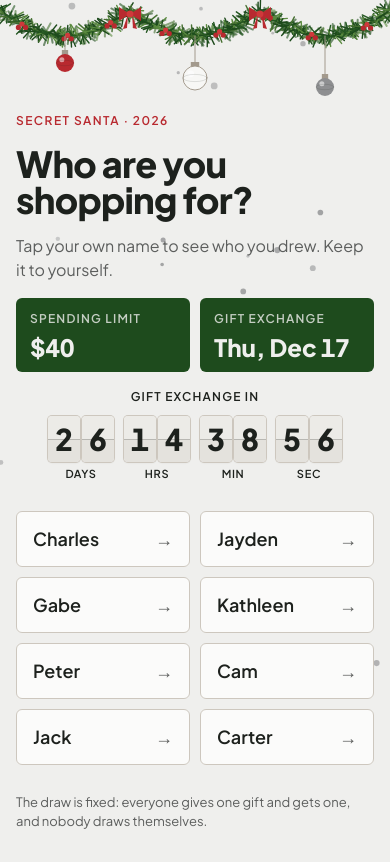
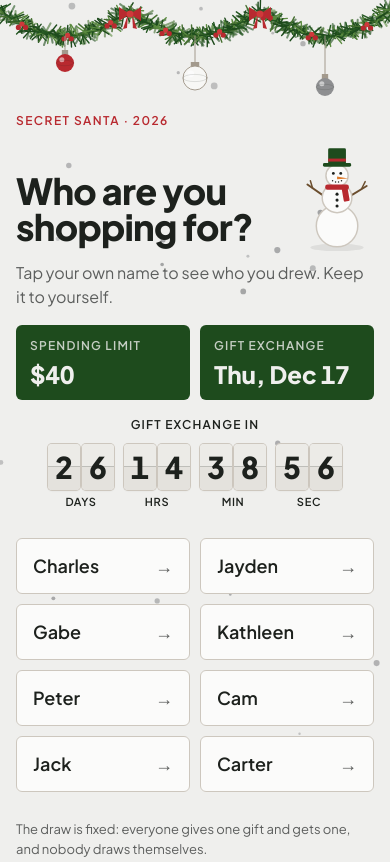
Before and after one commit to mengchar/secret-santa, a plain HTML site: page index.html in a window 390 px wide. Shown: the top 862 px of the page. Drawn offline with Linux system fonts and the light colour scheme.

Commit message:
Add decorations, snowman, flap countdown and mobile fixes
Co-Authored-By: Claude Opus 5.5 <noreply@anthropic.com>

```diff
--- a/index.html
+++ b/index.html
@@ -149,7 +149,12 @@ footer { font-size: 13px; color: var(--muted); }
 
 /* page decorations: drawn on canvases, never block clicks */
 .decor { position: absolute; left: 0; width: 100%; pointer-events: none; display: block; }
-#garland { top: 0; height: 100px; z-index: 2; }
+#garland { top: 0; height: 100px; z-index: 0; }
+.modal h2 { text-transform: none; }
+.title-row { display: flex; align-items: flex-end; justify-content: space-between; gap: 12px; }
+.title-row h1 { min-width: 0; }
+.snowman { flex: none; width: clamp(64px, 19vw, 100px); height: auto; margin-bottom: -6px; }
+.modal .row .btn { flex: 1 1 auto; }
 #trees { bottom: 0; height: 140px; z-index: 0; }
 #snow { position: fixed; inset: 0; width: 100%; height: 100%; z-index: 0; pointer-events: none; }
 .name, .panel, .list-card { position: relative; }
@@ -165,7 +170,32 @@ h1 .sparkle { color: var(--berry); }
 <main>
   <header>
     <span class="eyebrow">Secret Santa · 2026</span>
-    <h1>Who are you shopping for?</h1>
+    <div class="title-row">
+      <h1>Who are you shopping for?</h1>
+      <svg class="snowman" viewBox="0 -12 100 142" aria-hidden="true" focusable="false">
+        <ellipse cx="50" cy="125" rx="36" ry="5" fill="rgba(29,33,29,.08)"/>
+        <line x1="33" y1="56" x2="10" y2="40" stroke="#6b4e2e" stroke-width="2.6" stroke-linecap="round"/>
+        <line x1="17" y1="45" x2="14" y2="35" stroke="#6b4e2e" stroke-width="2" stroke-linecap="round"/>
+        <line x1="67" y1="56" x2="90" y2="42" stroke="#6b4e2e" stroke-width="2.6" stroke-linecap="round"/>
+        <line x1="83" y1="46" x2="88" y2="36" stroke="#6b4e2e" stroke-width="2" stroke-linecap="round"/>
+        <circle cx="50" cy="96" r="28" fill="#fbfbfa" stroke="#cdc7be" stroke-width="2"/>
+        <circle cx="50" cy="58" r="20" fill="#fbfbfa" stroke="#cdc7be" stroke-width="2"/>
+        <circle cx="50" cy="28" r="15" fill="#fbfbfa" stroke="#cdc7be" stroke-width="2"/>
+        <rect x="31" y="11" width="38" height="5" rx="2" fill="#1e4b1d"/>
+        <rect x="38" y="-9" width="24" height="21" rx="2" fill="#1e4b1d"/>
+        <rect x="38" y="5" width="24" height="4" fill="#b8292f"/>
+        <circle cx="45" cy="25" r="1.9" fill="#1d211d"/>
+        <circle cx="55" cy="25" r="1.9" fill="#1d211d"/>
+        <polygon points="50,29 65,32 50,33" fill="#e07b2a"/>
+        <circle cx="44" cy="35" r="1" fill="#1d211d"/><circle cx="48" cy="36.6" r="1" fill="#1d211d"/>
+        <circle cx="52" cy="36.6" r="1" fill="#1d211d"/><circle cx="56" cy="35" r="1" fill="#1d211d"/>
+        <rect x="34" y="40" width="32" height="7" rx="3" fill="#b8292f"/>
+        <rect x="56" y="44" width="8" height="19" rx="2" fill="#b8292f" transform="rotate(-10 60 44)"/>
+        <circle cx="50" cy="53" r="2.1" fill="#1d211d"/>
+        <circle cx="50" cy="61" r="2.1" fill="#1d211d"/>
+        <circle cx="50" cy="69" r="2.1" fill="#1d211d"/>
+      </svg>
+    </div>
     <p class="lede">Tap your own name to see who you drew. Keep it to yourself.</p>
     <div class="facts">
       <p class="limit"><span>Spending limit</span><strong>$40</strong></p>
@@ -267,6 +297,7 @@ function closeModal() {
   current = null; show("pick");
   if (back && document.contains(back)) back.focus();
 }
+document.body.appendChild($("confirm")); // lift the pop-up above the page decorations
 $("confirm").addEventListener("click", (e) => { if (e.target === $("confirm")) closeModal(); });
 document.addEventListener("keydown", (e) => {
   if ($("confirm").hidden) return;
@@ -295,7 +326,7 @@ function choose(n) {
   const me = getMe();
   if (me && me !== n) { $("alreadyTitle").textContent = "Hi, " + me; show("already"); return; }
   current = n;
-  $("confirmTitle").textContent = "Are you " + n + "?";
+  $("confirmTitle").textContent = "Are you " + cap(n) + "?";
   show("confirm");
 }
 function cap(s) { return s.charAt(0).toUpperCase() + s.slice(1); }
@@ -306,6 +337,9 @@ function reveal(n) {
   $("from").textContent = "From: " + cap(n) + " (shh)";
   showLists(n, to);
   show("result");
+  // on phones the tag starts below the fold: bring it into view
+  const top = $("result").getBoundingClientRect().top + scrollY - 16;
+  if (top > scrollY + innerHeight * 0.5) scrollTo({ top, behavior: REDUCE_MOTION ? "auto" : "smooth" });
 }
 
 /* ---------- Wishlists (Google Sheet via Apps Script) ---------- */
```
